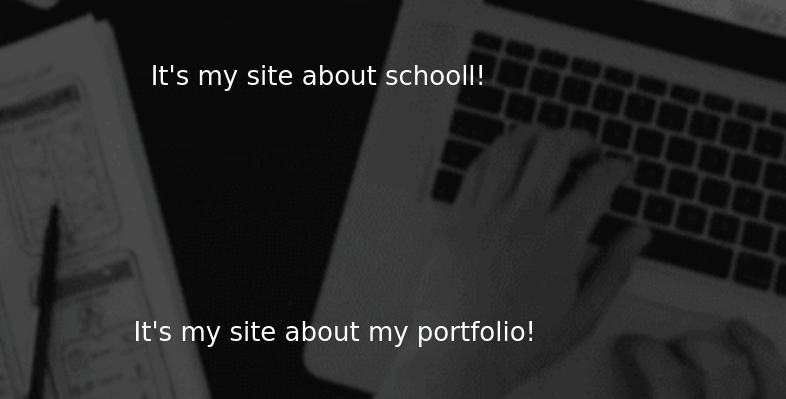
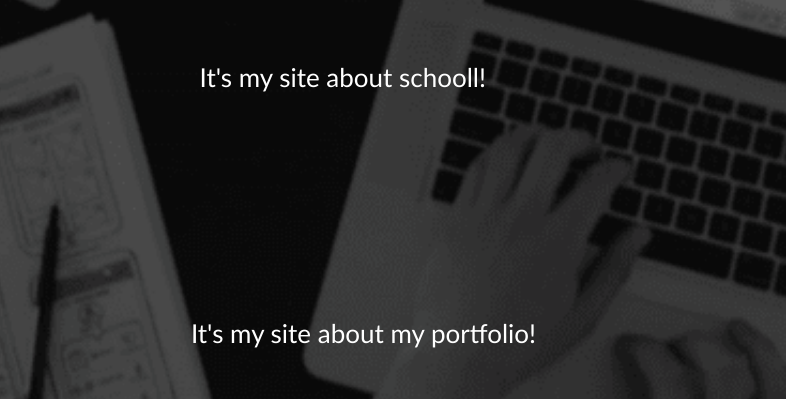
Before and after one commit to KNCoder1/portfolio.github.io, a plain HTML site: page index.html in a window 1280 px wide. Shown: the part 393-792 px from the top of the page, 494-1280 px from the left. Drawn offline with Linux system fonts and the light colour scheme.

Commit message:
Update index.html

```diff
--- a/index.html
+++ b/index.html
@@ -117,14 +117,14 @@
             <a href="https://kncoder1.github.io/maktab-xaqida-sayt.github.io" target="blank">
                 <img src="images/site.png" alt="My Site" title="My Site" width="480px" style="margin-left: 10px;">
             </a>
-            <p style="float: right; margin-right: 300px; font-family: cursive; font-size: 26px;" id="itsmysite">
+            <p style="float: right; margin-right: 300px; font-family: Calibri; font-size: 26px;" id="itsmysite">
                 It's my site about schooll!
             </p>
             <br><br>
                 <a href="index.html" target="blank">
                     <img src="images/site2.png" alt="My Site" title="My Site" width="480px" style="margin-left: 10px;">
                 </a>
-                <p style="float: right; margin-right: 250px; font-family: cursive; font-size: 26px;" id="itsmysite">
+                <p style="float: right; margin-right: 250px; font-family: Calibri; font-size: 26px;" id="itsmysite">
                     It's my site about my portfolio!
                 </p>
                 <br><br>
```
